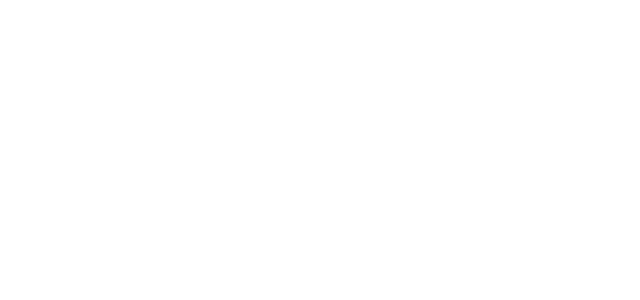
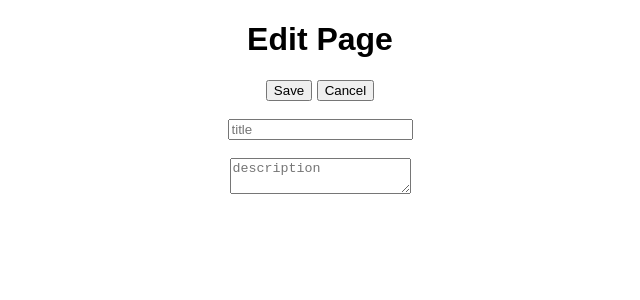
Before and after one commit to peterxdang/movies-saga, a React (Create React App) app: page /#/edit in a window 1280 px wide. Shown: the top 300 px of the page, without its empty margins (320-960 px from the left). Built offline with nearby package versions, Linux system fonts and the light colour scheme.

Commit message:
create edit folder, edit.js with buttons

```diff
--- a/src/components/App/App.js
+++ b/src/components/App/App.js
@@ -3,7 +3,8 @@ import './App.css';
 import {connect} from 'react-redux';
 import Home from '../Home/Home';
 import { HashRouter as Router, Route } from 'react-router-dom';
-import MovieDetails from '../movieDetails/movieDetails';
+import MovieDetails from '../MovieDetails/MovieDetails';
+import Edit from '../Edit/Edit';
 
 class App extends Component {
 
@@ -16,6 +17,7 @@ class App extends Component {
 
           <Route exact path= "/" component={Home} />
           <Route exact path= "/details" component={MovieDetails} />
+          <Route exact path= "/edit" component={Edit} />
         </div>
 
       </Router>
--- /dev/null
+++ b/src/components/Edit/Edit.js
@@ -0,0 +1,33 @@
+import {connect} from 'react-redux';
+import {Component} from 'react';
+import React from 'react';
+//import Home from '../Home/Home';
+//import { HashRouter as Router, Route } from 'react-router-dom';
+//import MovieDetails from '../MovieDetails/MovieDetails';
+
+class Edit extends Component {
+
+  render() {
+    return (
+
+        <div className="App">
+            <h1>Edit Page</h1>
+            <button>Save</button> <button>Cancel</button>
+            <br/> <br/>
+            <input placeholder = "title"></input>
+            <br/> <br/>
+            < textarea placeholder = "description"></textarea>
+
+        </div>
+
+
+    );
+  }
+}
+
+
+const mapStateToProps = reduxState => ({
+  reduxState,
+});
+
+export default connect(mapStateToProps) (Edit);
--- a/src/components/movieDetails/movieDetails.js
+++ b/src/components/movieDetails/movieDetails.js
@@ -5,7 +5,14 @@ import {connect} from 'react-redux';
 
 class MovieDetails extends Component {
 
-
+  clickButtonFunction (button) {
+    if (button === 'back') {
+      this.props.history.push('/');
+    }
+    else if (button === 'edit') {
+      this.props.history.push('/edit');
+    }
+  }
 
 //This page render movie description and genre based on its ID
   render() {
@@ -13,6 +20,8 @@ class MovieDetails extends Component {
     const genreFromList = this.props.reduxState.genresReducer;
     return (
       <div className="App">
+        <button onClick = {() => {this.clickButtonFunction('back')}}>Back to List</button>
+        <button onClick = {() => {this.clickButtonFunction('edit')}} >Edit</button>
         <h1>{movieFromList.title}</h1>
         <br/>
         {movieFromList.description}
```
